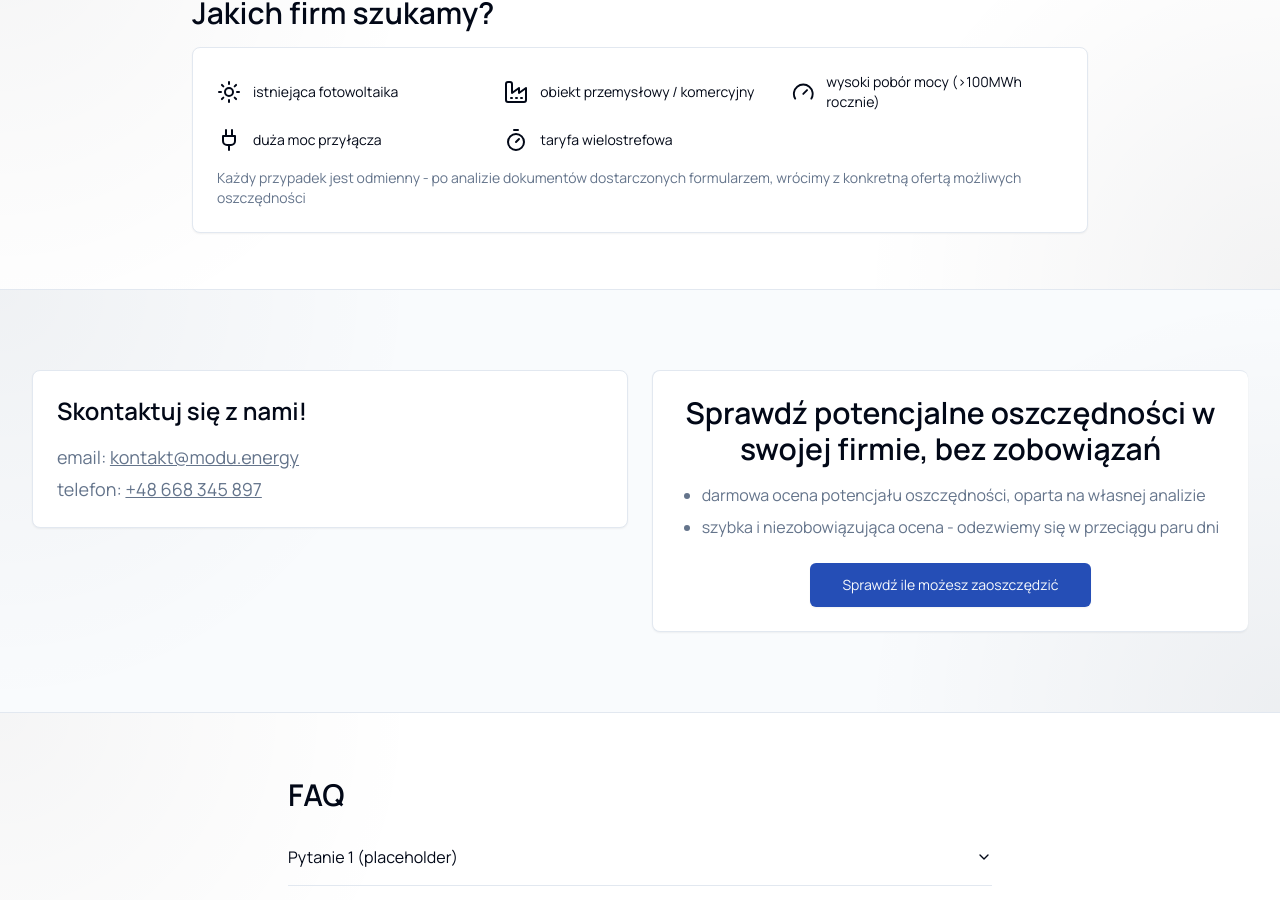
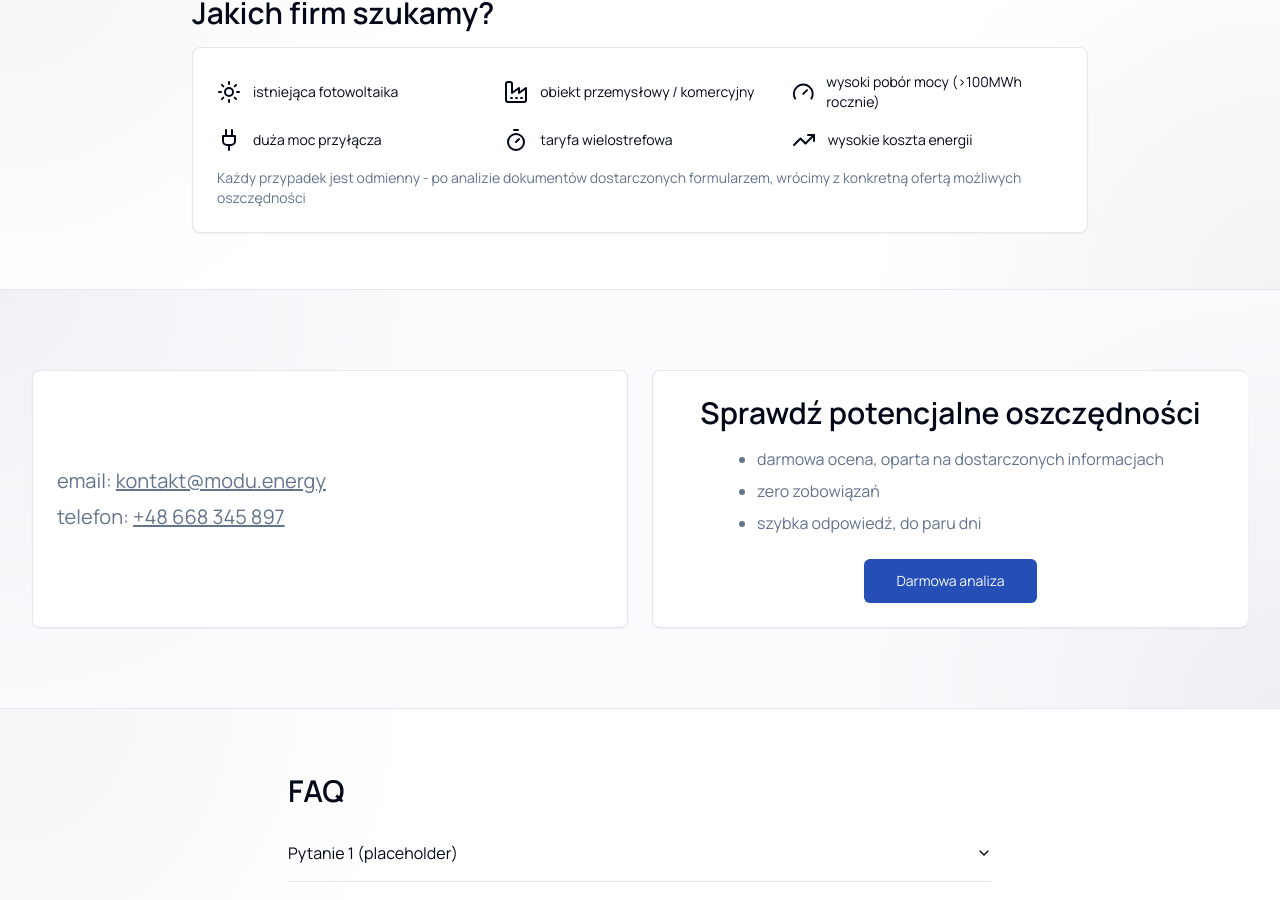
Before and after one commit to szczotex/this-is-not-a-public-project, a React (Vite) app: page / in a window 1280 px wide. Shown: the part 1012-1912 px from the top of the page. Built offline with nearby package versions, Linux system fonts and the light colour scheme.

Commit message:
Refactor contact and form sections
Combine contact and form sections into one. Update form title, bullet points, and button text. Add "wysokie koszta energii" with an icon to the "Jakich firm szukamy?" section.

```diff
--- a/src/pages/Index.tsx
+++ b/src/pages/Index.tsx
@@ -1,7 +1,7 @@
 import { Button } from "@/components/ui/button";
 import { Card, CardContent, CardHeader, CardTitle, CardDescription } from "@/components/ui/card";
 import { Accordion, AccordionContent, AccordionItem, AccordionTrigger } from "@/components/ui/accordion";
-import { HandCoins, Wrench, BatteryCharging, Sun, Gauge, Factory, Plug, Timer } from "lucide-react";
+import { HandCoins, Wrench, BatteryCharging, Sun, Gauge, Factory, Plug, Timer, TrendingUp } from "lucide-react";
 import Header from "@/components/Header";
 import Footer from "@/components/Footer";
 
@@ -119,6 +119,10 @@ const Index = () => {
                       <Timer aria-hidden className="text-foreground" />
                       <span>taryfa wielostrefowa</span>
                     </div>
+                    <div className="flex items-center gap-3 text-sm">
+                      <TrendingUp aria-hidden className="text-foreground" />
+                      <span>wysokie koszta energii</span>
+                    </div>
                   </div>
                   <p className="text-sm text-muted-foreground mt-4">
                     Każdy przypadek jest odmienny - po analizie dokumentów dostarczonych formularzem, wrócimy z konkretną ofertą możliwych oszczędności
@@ -132,11 +136,10 @@ const Index = () => {
         {/* Form CTA */}
         <section id="formularz" className="relative py-12 md:py-20 bg-muted/40 page-texture border-t">
           <div className="container">
-            <div className="grid gap-6 md:grid-cols-2 items-start md:divide-x md:divide-border">
+            <div className="grid gap-6 md:grid-cols-2 items-stretch md:divide-x md:divide-border">
               <Card>
-                <CardContent className="pt-6 md:pr-6">
-                  <h3 className="text-2xl font-semibold">Skontaktuj się z nami!</h3>
-                  <div className="mt-4 text-muted-foreground text-base md:text-lg space-y-1">
+                <CardContent className="pt-6 md:pr-6 h-full flex flex-col justify-center">
+                  <div className="text-muted-foreground text-lg md:text-xl space-y-2">
                     <p>email: <a href="mailto:kontakt@modu.energy" className="underline">kontakt@modu.energy</a></p>
                     <p>telefon: <a href="tel:+48668345897" className="underline">+48 668 345 897</a></p>
                   </div>
@@ -146,17 +149,18 @@ const Index = () => {
                 <CardContent className="pt-6 md:pl-6">
                   <div className="text-center">
                     <h2 className="text-2xl md:text-3xl font-semibold">
-                      Sprawdź potencjalne oszczędności w swojej firmie, bez zobowiązań
+                      Sprawdź potencjalne oszczędności
                     </h2>
                     <div className="mt-4 text-left inline-block text-muted-foreground">
                       <ul className="list-disc pl-5 space-y-2">
-                        <li>darmowa ocena potencjału oszczędności, oparta na własnej analizie</li>
-                        <li>szybka i niezobowiązująca ocena - odezwiemy się w przeciągu paru dni</li>
+                        <li>darmowa ocena, oparta na dostarczonych informacjach</li>
+                        <li>zero zobowiązań</li>
+                        <li>szybka odpowiedź, do paru dni</li>
                       </ul>
                     </div>
                     <div className="mt-6">
                       <Button asChild variant="hero" size="lg">
-                        <a href="https://tally.so/forms/mV6Jvl/edit">Sprawdź ile możesz zaoszczędzić</a>
+                        <a href="https://tally.so/forms/mV6Jvl/edit">Darmowa analiza</a>
                       </Button>
                     </div>
                   </div>
```
